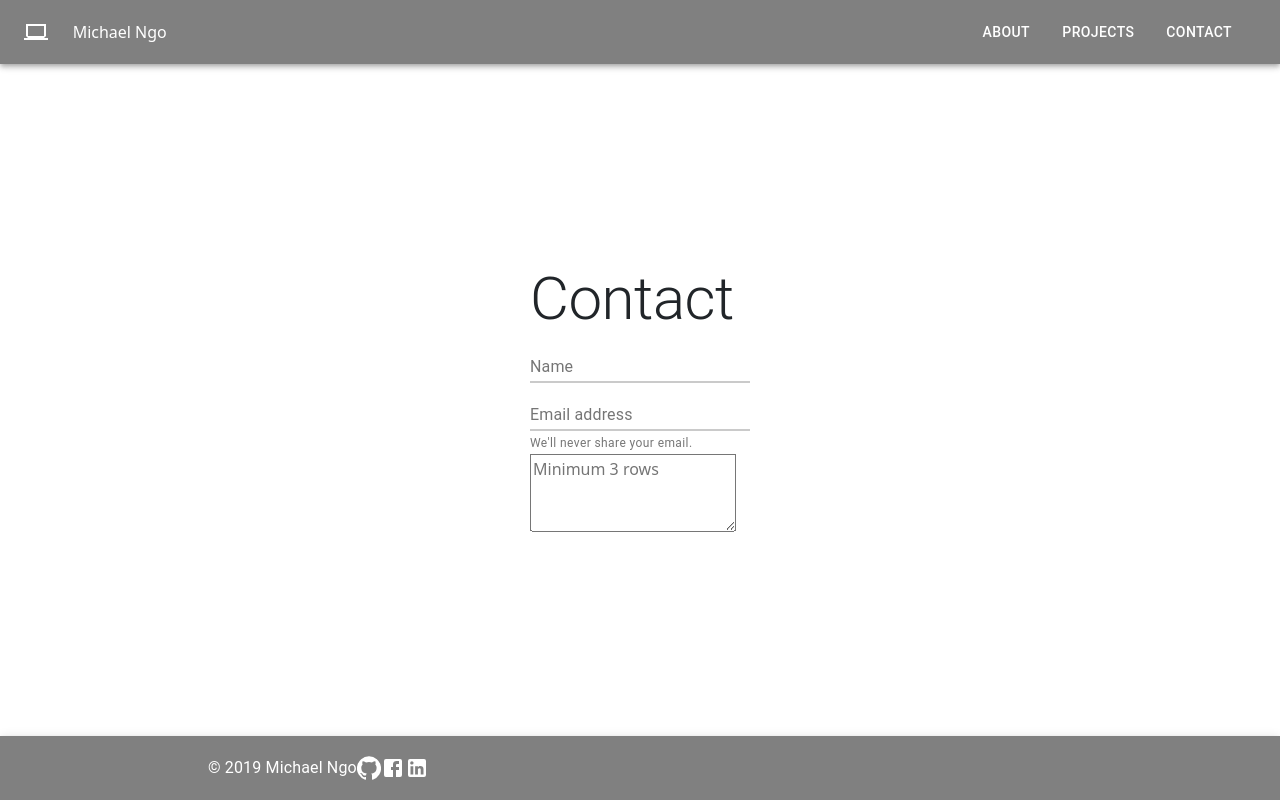
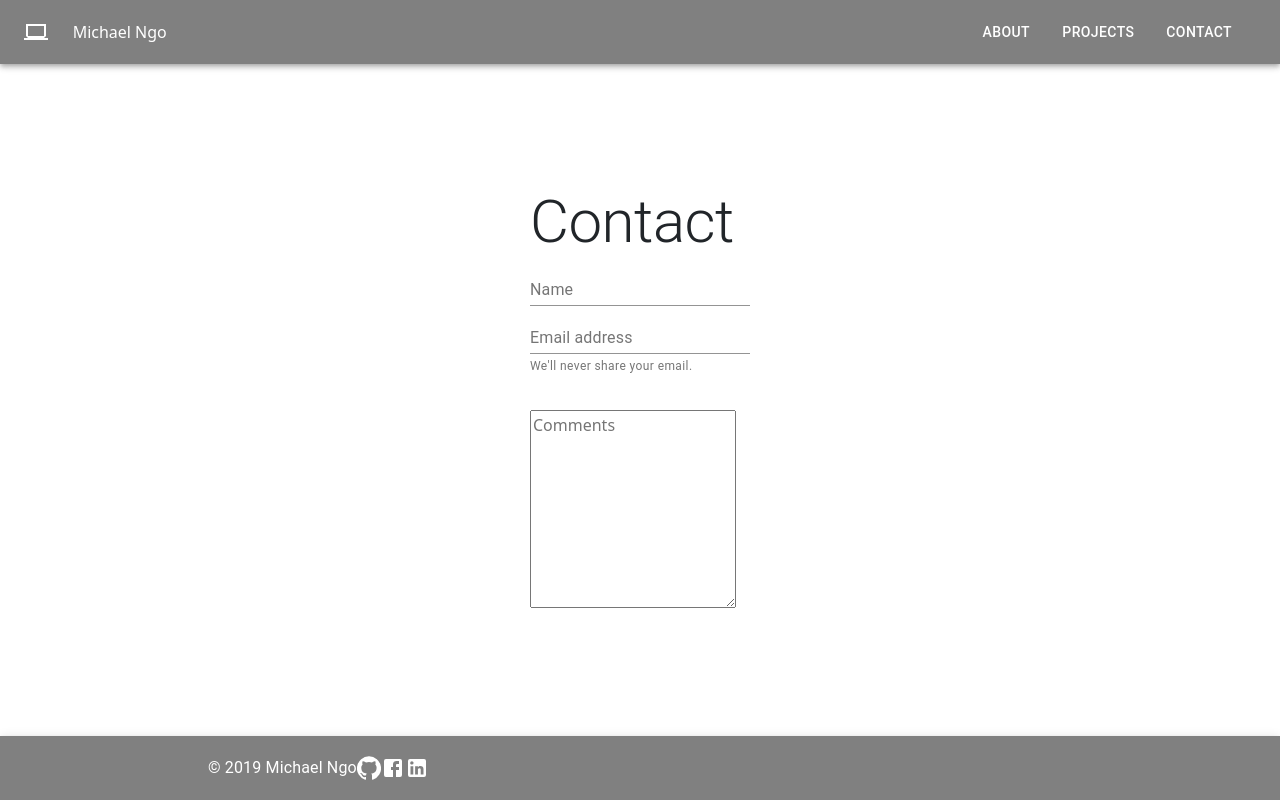
Before and after one commit to DeviantSchemist/react-portfolio, a React (Create React App) app: page /contact in a window 1280 px wide. Built offline with nearby package versions, Linux system fonts and the light colour scheme.

Commit message:
made textarea bigger on contact page

```diff
--- a/src/pages/Contact/Contact.js
+++ b/src/pages/Contact/Contact.js
@@ -9,6 +9,9 @@ const useStyles = makeStyles({
     top: '50%',
     left: '50%',
     transform: 'translate(-50%, -50%)'
+  },
+  inputMargin: {
+    marginTop: '15%'
   }
 })
 
@@ -33,7 +36,7 @@ const Contact = () => {
           <FormHelperText id="my-helper-text">We'll never share your email.</FormHelperText>
         </FormControl>
 
-        <TextareaAutosize aria-label="minimum height" minRows={3} placeholder="Minimum 3 rows" />
+        <TextareaAutosize aria-label="minimum height" minRows={8} placeholder="Comments" className={classes.inputMargin} />
       </section>
     </>
   )
```
